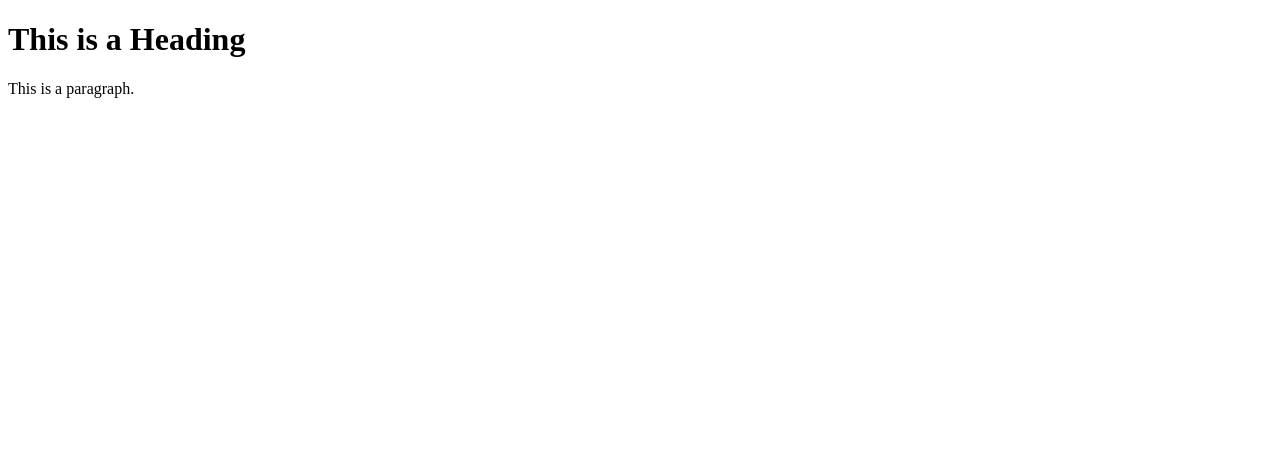
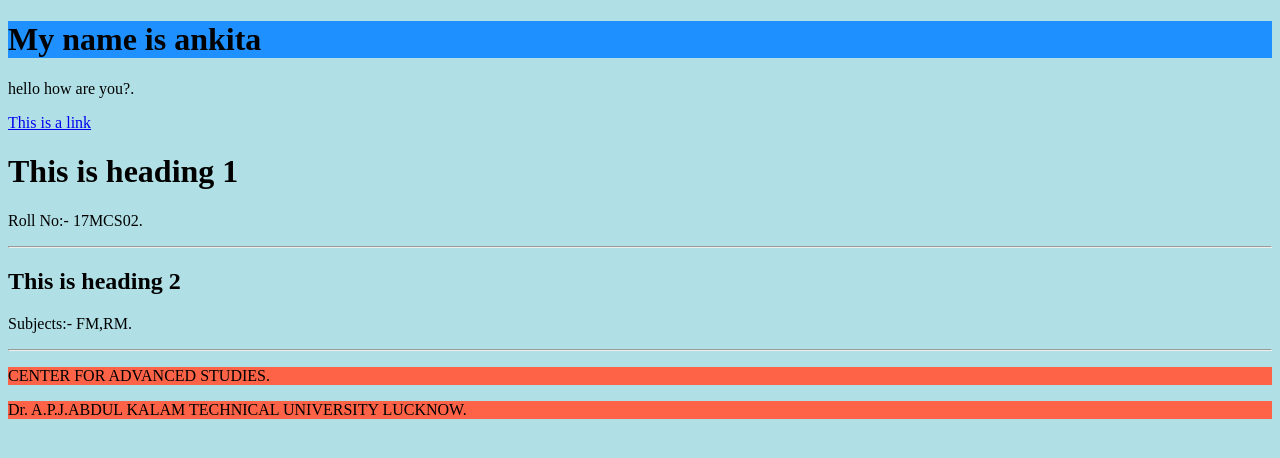
Before and after one commit to ankitagautam27/ankitagautam27.github.io, a plain HTML site: page index.html in a window 1280 px wide. Drawn offline with Linux system fonts and the light colour scheme.

Commit message:
Update index.html

```diff
--- a/index.html
+++ b/index.html
@@ -1,12 +1,28 @@
 <!DOCTYPE html>
 <html>
 <head>
-<title>my website</title>
-  </head>
+
+<title>Page Title</title>
+</head>
+
+
+
 <body>
+<body style="background-color:powderblue;">
+<h1 style="background-color:DodgerBlue;">My name is ankita</h1>
 
-<h1>This is a Heading</h1>
-<p>This is a paragraph.</p>
+<p>hello how are you?.</p>
+<a href="https://www.w3schools.com">This is a link</a>
+<h1>This is heading 1</h1>
+<p>Roll No:- 17MCS02.</p>
+<hr>
+<h2>This is heading 2</h2>
+<p>Subjects:- FM,RM.</p>
+<hr>
+<p style="background-color:Tomato;">CENTER FOR ADVANCED STUDIES.</p>
+
+<p style="background-color:Tomato;"> Dr. A.P.J.ABDUL KALAM TECHNICAL UNIVERSITY LUCKNOW.</p>
 
 </body>
+</body>
 </html>
```
